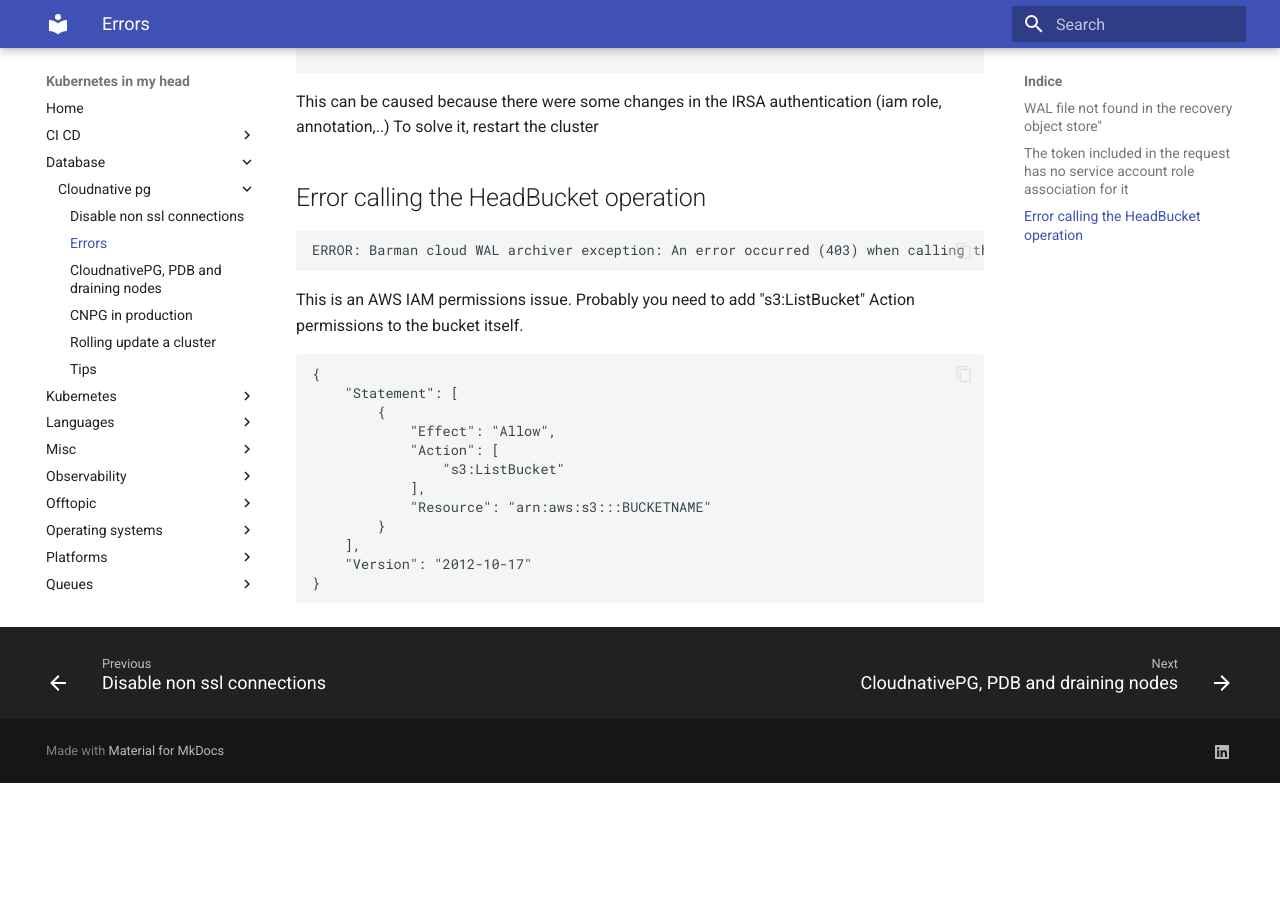
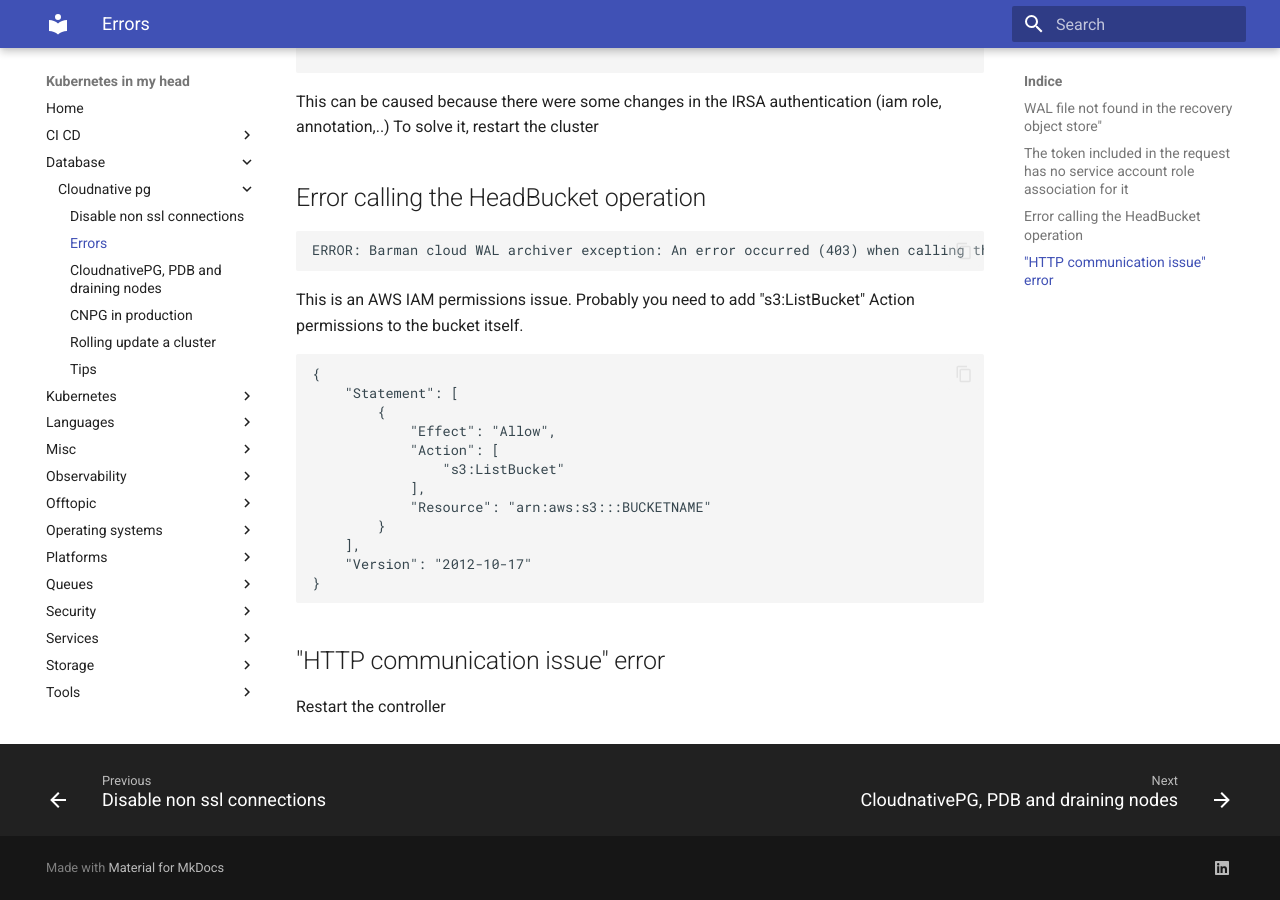
Before and after one commit to jorgelon/kubernetesinmyhead.net, an MkDocs documentation site: the page built from docs/database/cloudnative-pg/errors.md, in a window 1280 px wide and 900 px high, scrolled down 573 px. Built offline with MkDocs 1.6.1 and Material for MkDocs 9.7.7, drawn with Linux system fonts in a browser that asks for light colours; before the commit the page ends 1356 px from its top, so only the background shows below that.

Commit message:
add http

````diff
--- a/docs/database/cloudnative-pg/errors.md
+++ b/docs/database/cloudnative-pg/errors.md
@@ -41,3 +41,7 @@ This is an AWS IAM permissions issue. Probably you need to add "s3:ListBucket" A
     "Version": "2012-10-17"
 }
 ```
+
+## "HTTP communication issue" error
+
+Restart the controller
````
